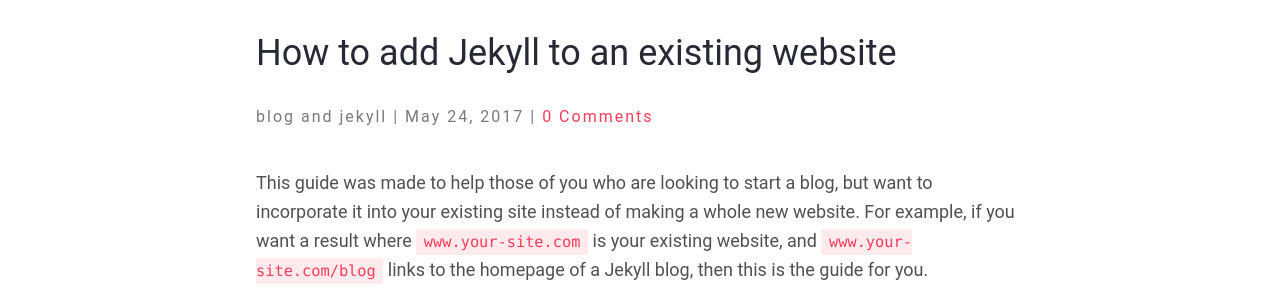
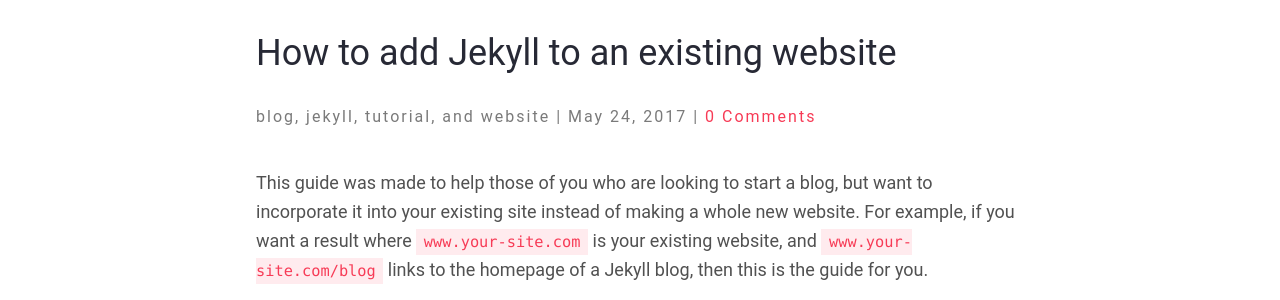
Before and after one commit to comloo/Pages, a Jekyll site: the page built from blog/_posts/2017-05-24-how-to-add-jekyll-to-an-existing-website.markdown, in a window 1280 px wide. Shown: the part 246-546 px from the top of the page. Built offline with Jekyll 4.4.1, drawn with Linux system fonts in a browser that asks for light colours; nearby versions of some CDN libraries; comment, search, counter and statistics services are not loaded.

```diff
--- a/blog/_posts/2017-05-24-how-to-add-jekyll-to-an-existing-website.markdown
+++ b/blog/_posts/2017-05-24-how-to-add-jekyll-to-an-existing-website.markdown
@@ -6,6 +6,8 @@
 categories:
 - blog
 - jekyll
+- tutorial
+- website
 comments: true
 ---
 
```
